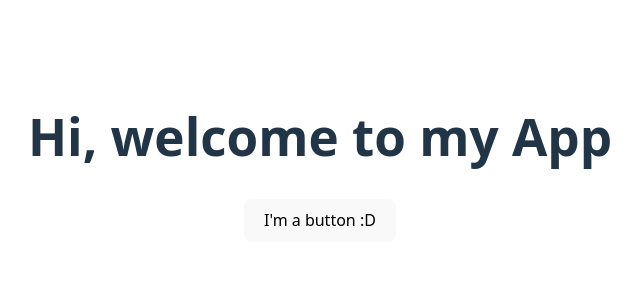
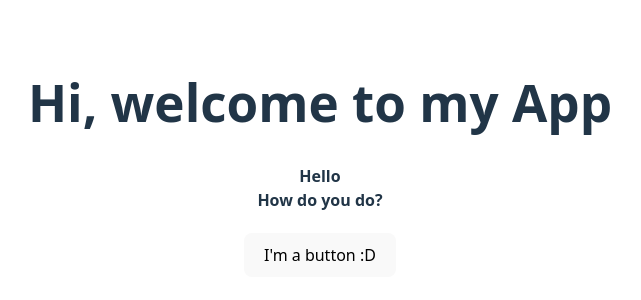
Before and after one commit to Jeremy-Ortega/appdev1, a React (Vite) app in the folder react-quickstart/: page / in a window 1280 px wide. Shown: the part 242-542 px from the top of the page, without its empty margins (320-961 px from the left). Built offline with nearby package versions, Linux system fonts and the light colour scheme.

Commit message:
Done writing markup with JSX

```diff
--- a/react-quickstart/src/App.jsx
+++ b/react-quickstart/src/App.jsx
@@ -21,6 +21,7 @@ function App() {
     <>
     <div>
       <h1>Hi, welcome to my App</h1>
+      <h4 >Hello<br />How do you do?</h4>
       <MyButton/>
     </div>
 
```
